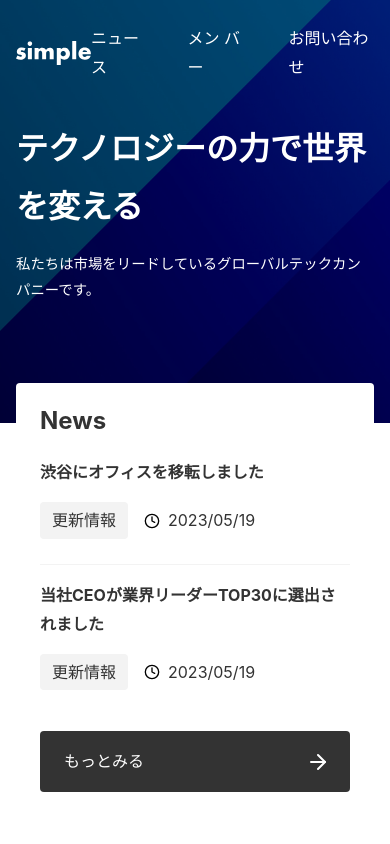
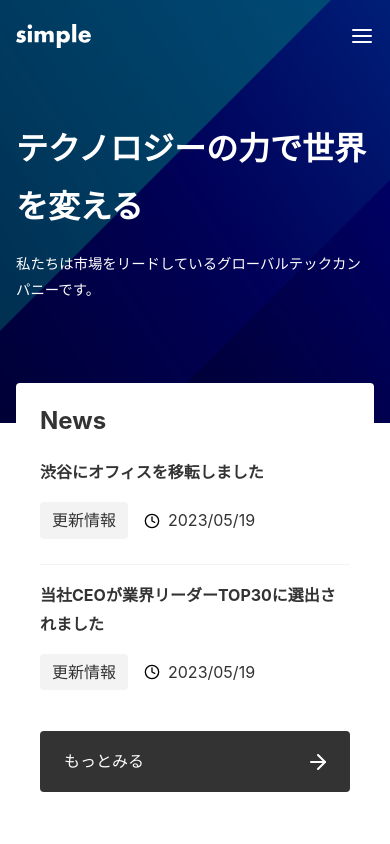
Before and after one commit to RKTOKYO-git24/my-next-project1, a Next.js app: page / in a window 390 px wide. Shown: the top 844 px of the page. Built offline with nearby package versions, Linux system fonts and the light colour scheme.

Commit message:
commit to using npm

```diff
--- a/app/_components/Header/index.module.css
+++ b/app/_components/Header/index.module.css
@@ -17,12 +17,6 @@
   width: auto;
 }
 
-.items {
-  display: flex;
-  color: #fff;
-  gap: 40px;
-}
-
 @media (max-width: 640px) {
   .header {
     padding: 24px 16px 8px;
--- a/app/_components/Header/index.tsx
+++ b/app/_components/Header/index.tsx
@@ -1,6 +1,7 @@
 import Image from "next/image";
 import Link from "next/link";
 import styles from "./index.module.css";
+import Menu from "../Menu";
 
 export default function Header() {
   return (
@@ -15,19 +16,7 @@
           priority
         />
       </Link>
-      <nav className={styles.nav}>
-        <ul className={styles.items}>
-          <li>
-            <Link href="/news">ニュース</Link>
-          </li>
-          <li>
-            <Link href="/members">メン バー</Link>
-          </li>
-          <li>
-            <Link href="/contact">お問い合わせ</Link>
-          </li>
-        </ul>
-      </nav>
+      <Menu />
     </header>
   );
 }
--- a/app/_components/Menu/index.module.css
+++ b/app/_components/Menu/index.module.css
@@ -0,0 +1,39 @@
+.items {
+  display: flex;
+  color: #fff;
+  gap: 40px;
+}
+
+.button {
+  display: none;
+}
+
+@media (max-width: 640px) {
+  .nav {
+    display: none;
+  }
+
+  .nav.open {
+    display: block;
+    position: fixed;
+    top: 0;
+    left: 0;
+    right: 0;
+    bottom: 0;
+    background-color: var(--color-bg-painted);
+    color: var(--color-text-unpainted);
+    padding: 24px 16px;
+  }
+
+  .items {
+    flex-direction: column;
+    gap: 24px;
+  }
+
+  .button {
+    display: flex;
+    background: none;
+    border: none;
+    cursor: pointer;
+  }
+}
--- a/app/_components/Menu/index.tsx
+++ b/app/_components/Menu/index.tsx
@@ -0,0 +1,33 @@
+"use client";
+
+import Link from "next/link";
+import Image from "next/image";
+import { useState } from "react";
+import cx from "classnames";
+import styles from "./index.module.css";
+
+export default function Menu() {
+  const [isOpen, setOpen] = useState<boolean>(false);
+  const open = () => setOpen(true);
+
+  return (
+    <div>
+      <nav className={cx(styles.nav, isOpen && styles.open)}>
+        <ul className={styles.items}>
+          <li>
+            <Link href="/news">ニュース</Link>
+          </li>
+          <li>
+            <Link href="/members">メンバー</Link>
+          </li>
+          <li>
+            <Link href="/contact">お問い合わせ</Link>
+          </li>
+        </ul>
+      </nav>
+      <button className={styles.button} onClick={open}>
+        <Image src="/menu.svg" alt="メニュー" width={24} height={24} />
+      </button>
+    </div>
+  );
+}
```
Also changed, not shown: package.json (+5 -4 lines).
